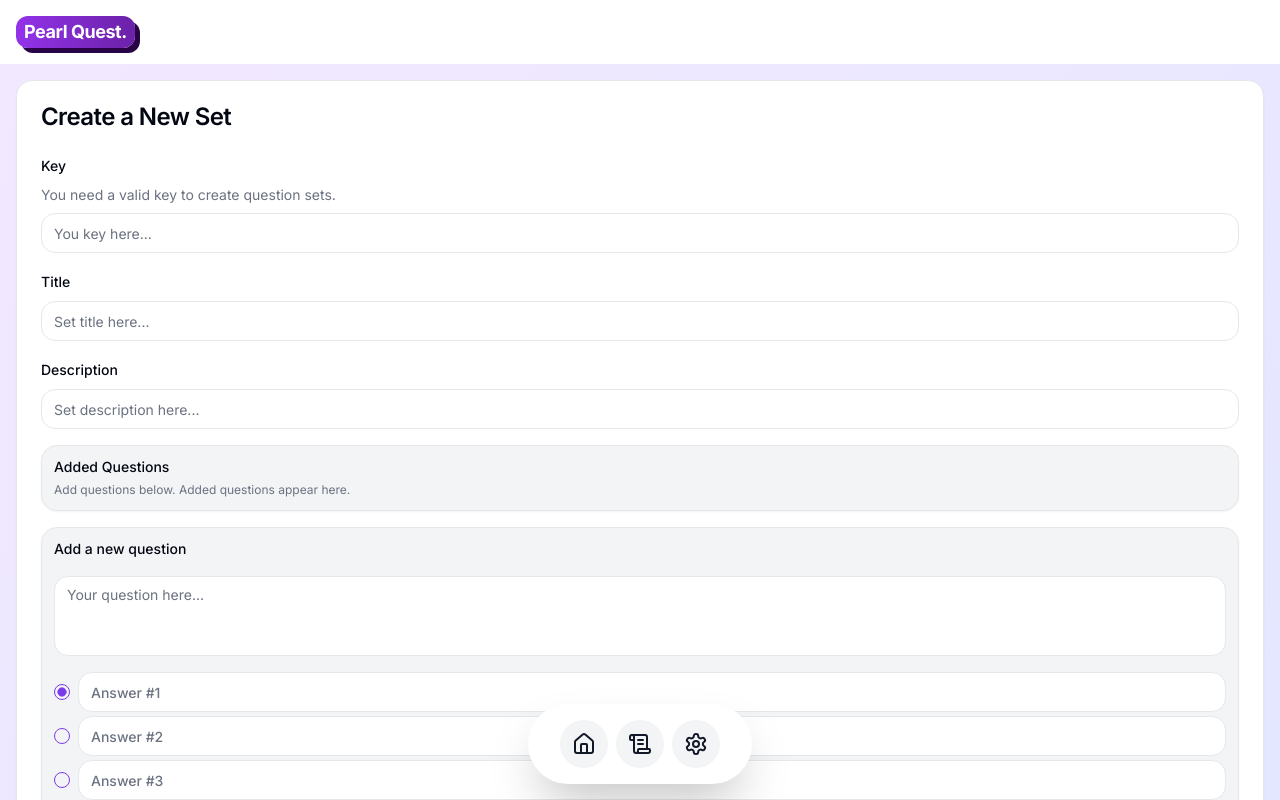
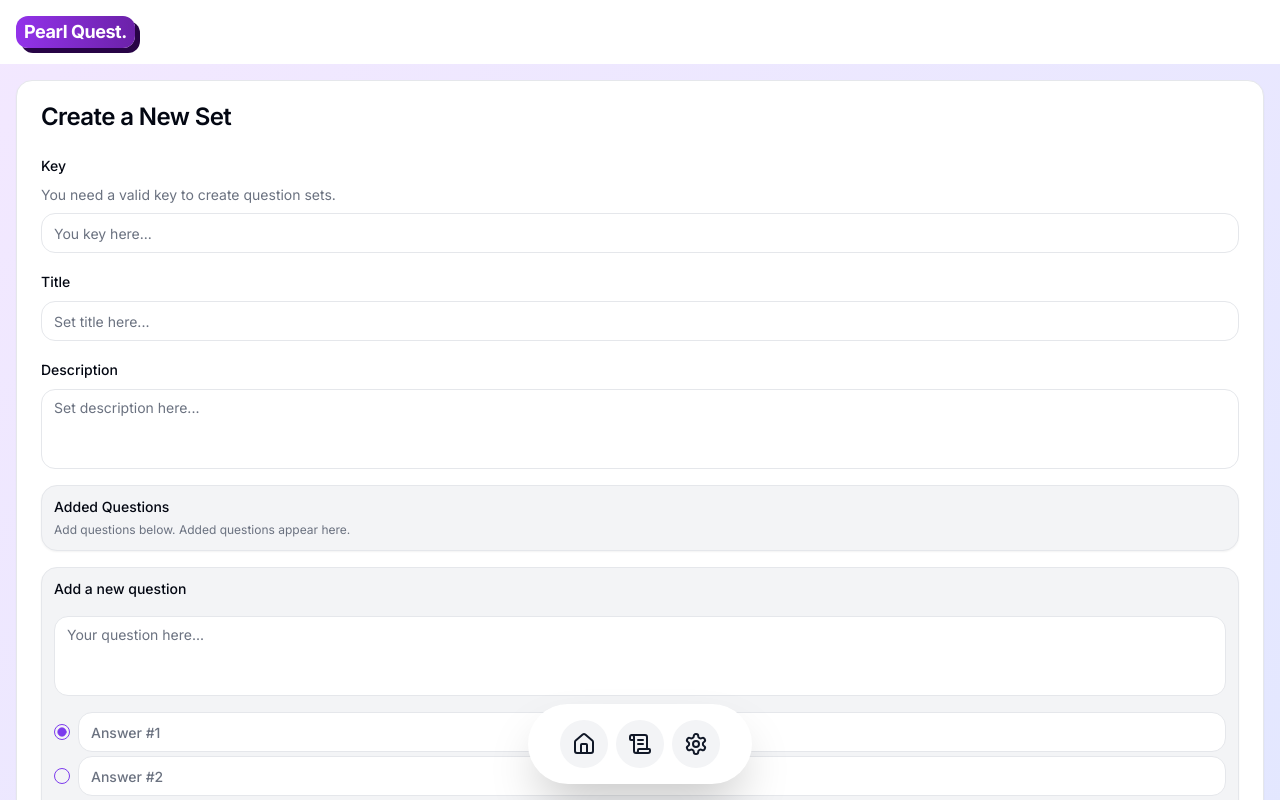
Before and after one commit to sheikhameen/pearl-quest, a Next.js app: page /sets/new in a window 1280 px wide. Shown: the top 800 px of the page. Built offline with nearby package versions, Linux system fonts and the light colour scheme.

Commit message:
Feat: textarea for description instead of input

```diff
--- a/src/app/(main)/sets/new/page.tsx
+++ b/src/app/(main)/sets/new/page.tsx
@@ -208,7 +208,11 @@ const Page = () => {
                 <FormItem>
                   <FormLabel>Description</FormLabel>
                   <FormControl>
-                    <Input placeholder="Set description here..." {...field} />
+                    <Textarea
+                      placeholder="Set description here..."
+                      className="resize-none"
+                      {...field}
+                    />
                   </FormControl>
                   <FormMessage />
                 </FormItem>
```
